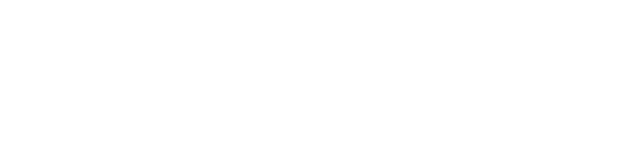
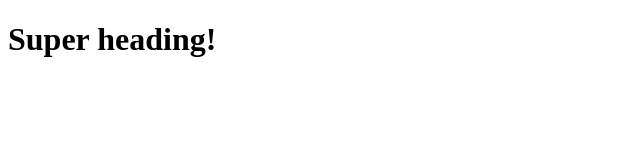
Before and after one commit to parapetowy/nauka-gita, a plain HTML site: page index.html in a window 1280 px wide. Shown: the whole page, without its empty margins (0-640 px from the left). Drawn offline with Linux system fonts and the light colour scheme.

Commit message:
Update of index.html

```diff
--- a/index.html
+++ b/index.html
@@ -3,10 +3,10 @@
 <head>
 	<meta charset="utf-8">
 	<meta http-equiv="X-UA-Compatible" content="IE=edge">
-	<title></title>
+	<title>New pull</title>
 	<link rel="stylesheet" href="">
 </head>
 <body>
-
+	<h1>Super heading!</h1>
 </body>
 </html>
```
